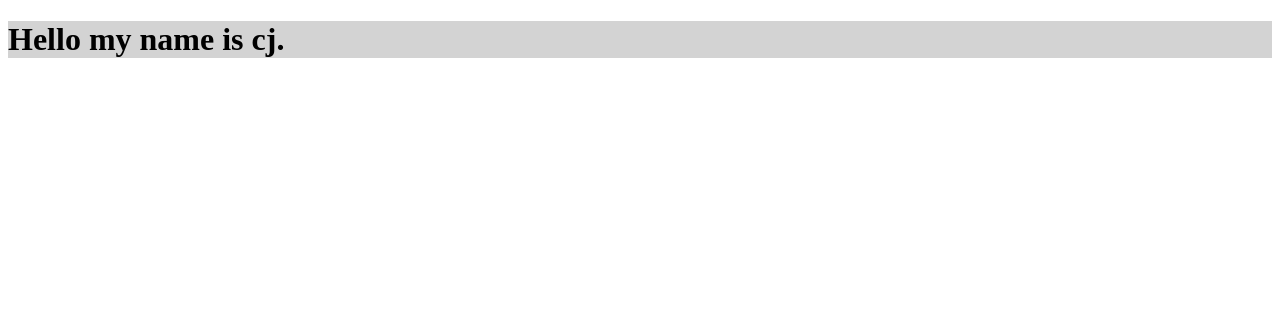
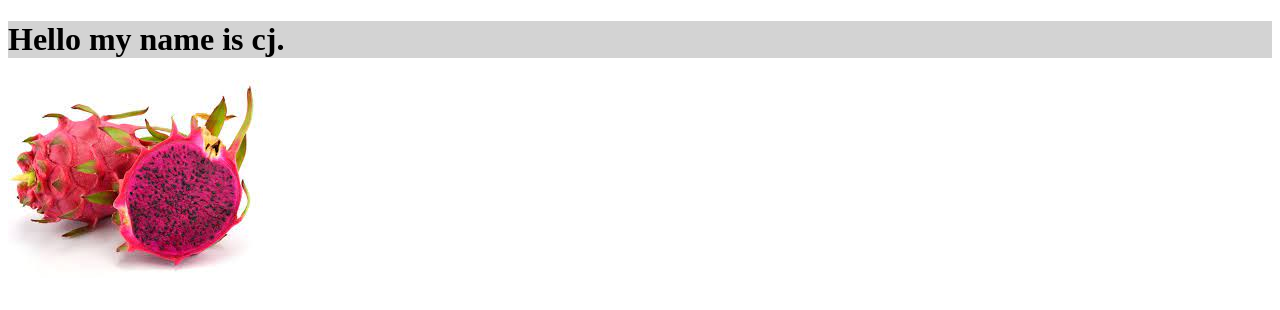
Before and after one commit to Aireons/Myfirstrepository, a plain HTML site: page index.html in a window 1280 px wide. Drawn offline with Linux system fonts and the light colour scheme.

Commit message:
Update index.html

```diff
--- a/index.html
+++ b/index.html
@@ -1,7 +1,7 @@
 <!DOCTYPE html>
 <html>
   <body>
-
     <h1 style="background-color:LightGray;">    Hello my name is cj.</h1>
+    <img src="download.jpg" alt="anon">
   </body>
 </html>
```
